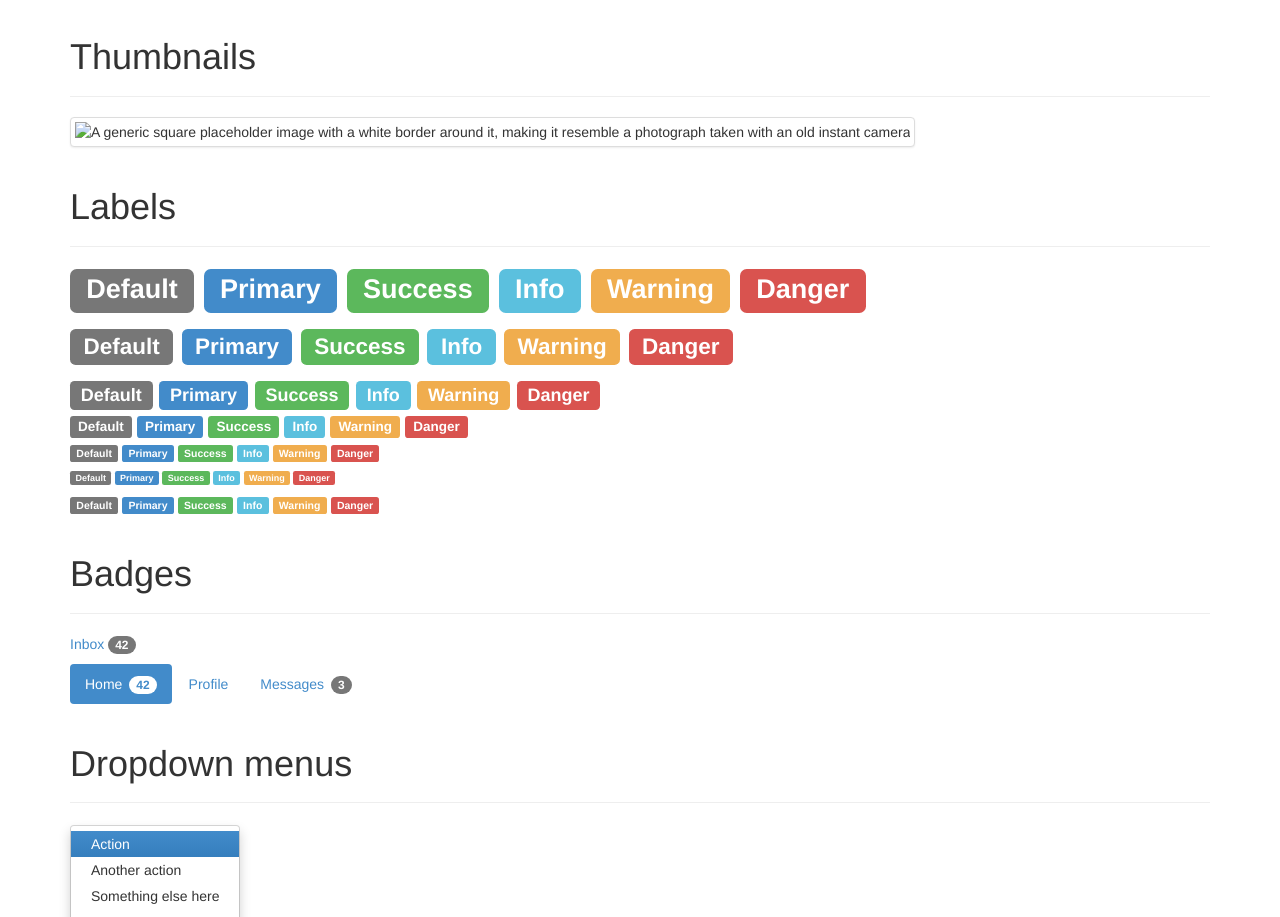
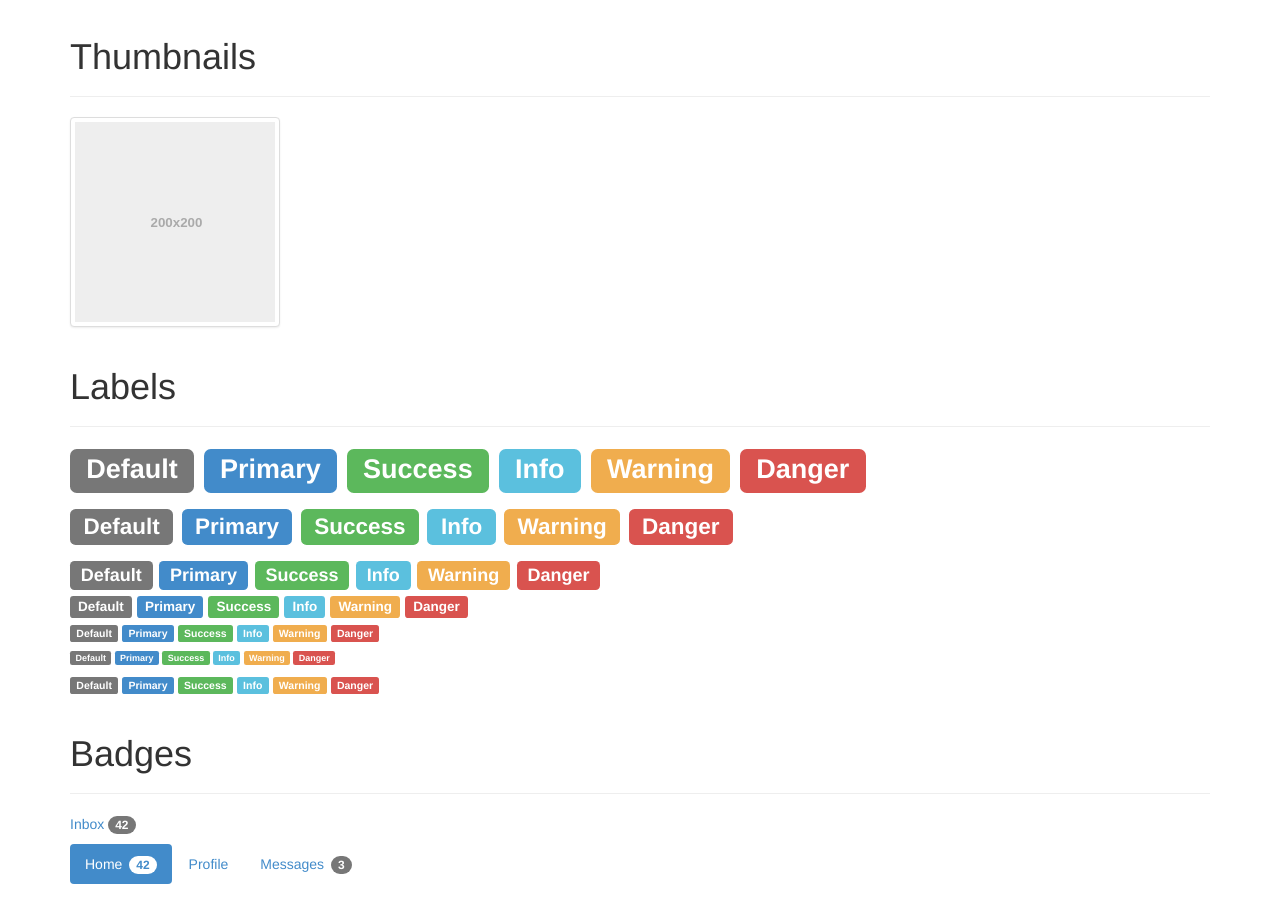
Before and after one commit to tagawa/bootstrap-without-jquery, a website: page bootstrap3/demo/index.html in a window 1280 px wide. Shown: the part 1220-2137 px from the top of the page. Drawn offline with nearby package versions, Linux system fonts and the light colour scheme.

Commit message:
Added placeholder images to demo

```diff
--- a/bootstrap3/demo/index.html
+++ b/bootstrap3/demo/index.html
@@ -261,7 +261,7 @@
       <div class="page-header">
         <h1>Thumbnails</h1>
       </div>
-      <img data-src="holder.js/200x200" class="img-thumbnail" alt="A generic square placeholder image with a white border around it, making it resemble a photograph taken with an old instant camera">
+      <img src="img/photo.svg" class="img-thumbnail" alt="A generic square placeholder image with a white border around it, making it resemble a photograph taken with an old instant camera">
 
 
 
```
Also changed, not shown: bootstrap3/demo/img/photo.svg (added).
